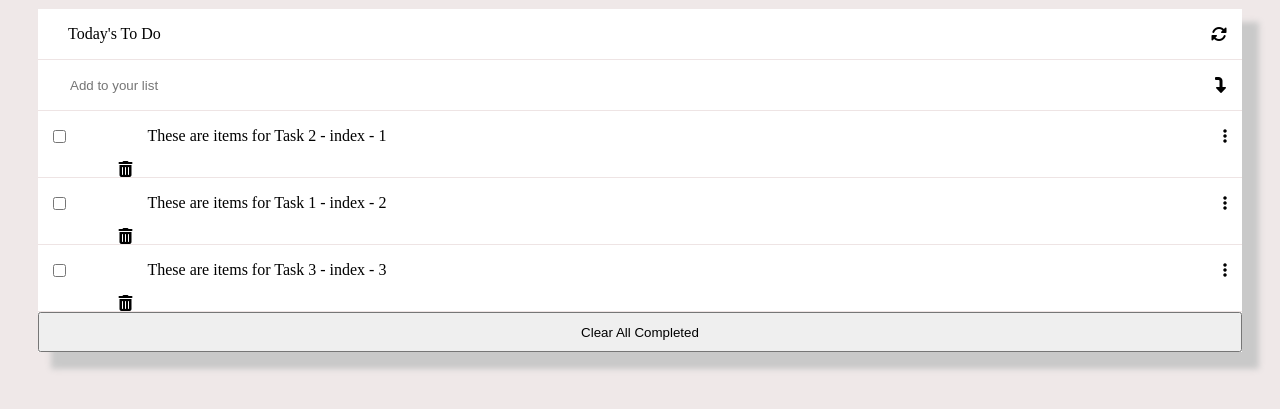
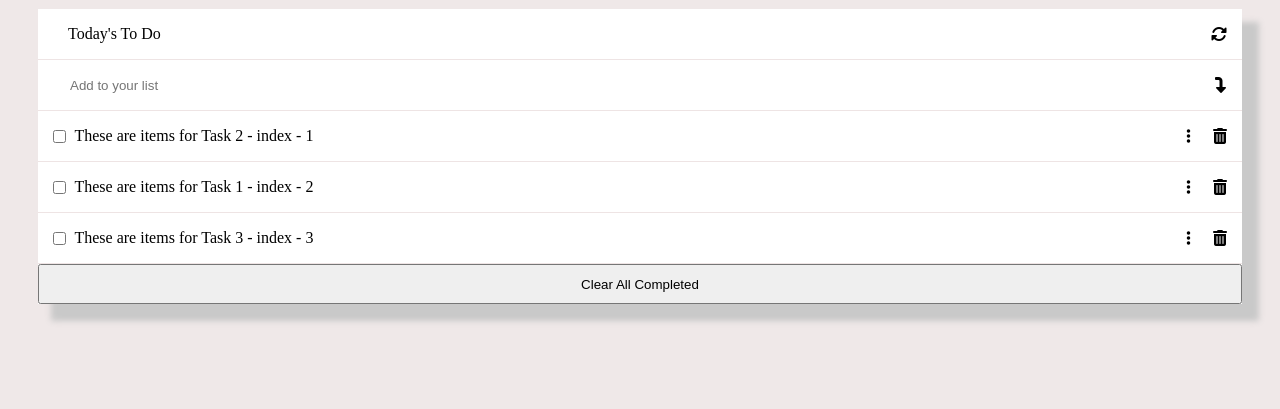
Before and after one commit to Beardless-sheik/To-do-list, a website built with webpack: page src/index.html in a window 1280 px wide. Shown: the part 79-488 px from the top of the page. Built offline with nearby package versions, Linux system fonts and the light colour scheme.

Commit message:
Update styles.css
Add styles to match template

```diff
--- a/src/styles.css
+++ b/src/styles.css
@@ -23,7 +23,7 @@ ul {
 
 .list-item {
   display: grid;
-  grid-template-columns: 1fr 9fr 1fr;
+  grid-template-columns: 1fr 30fr 1fr 1fr ;
   border-bottom: 1px solid rgba(230, 216, 216, 0.678);
 }
 
```
